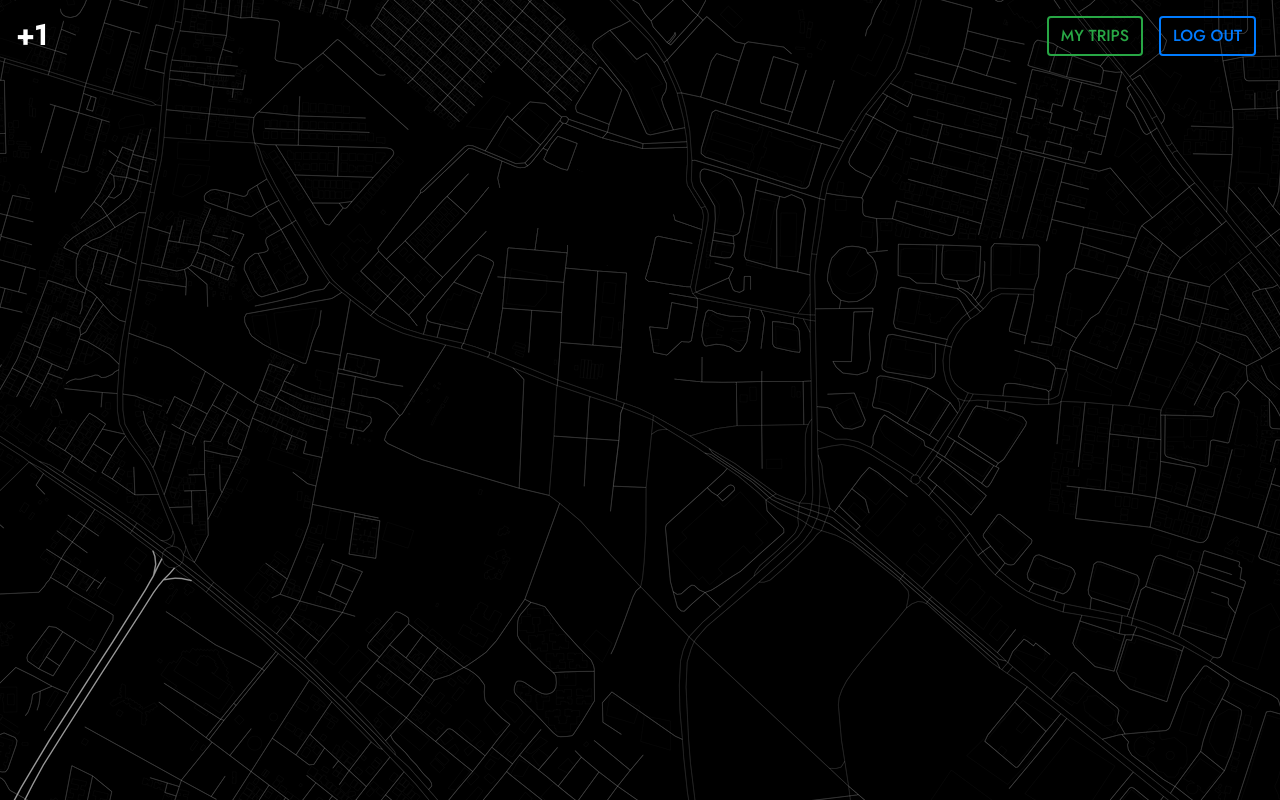
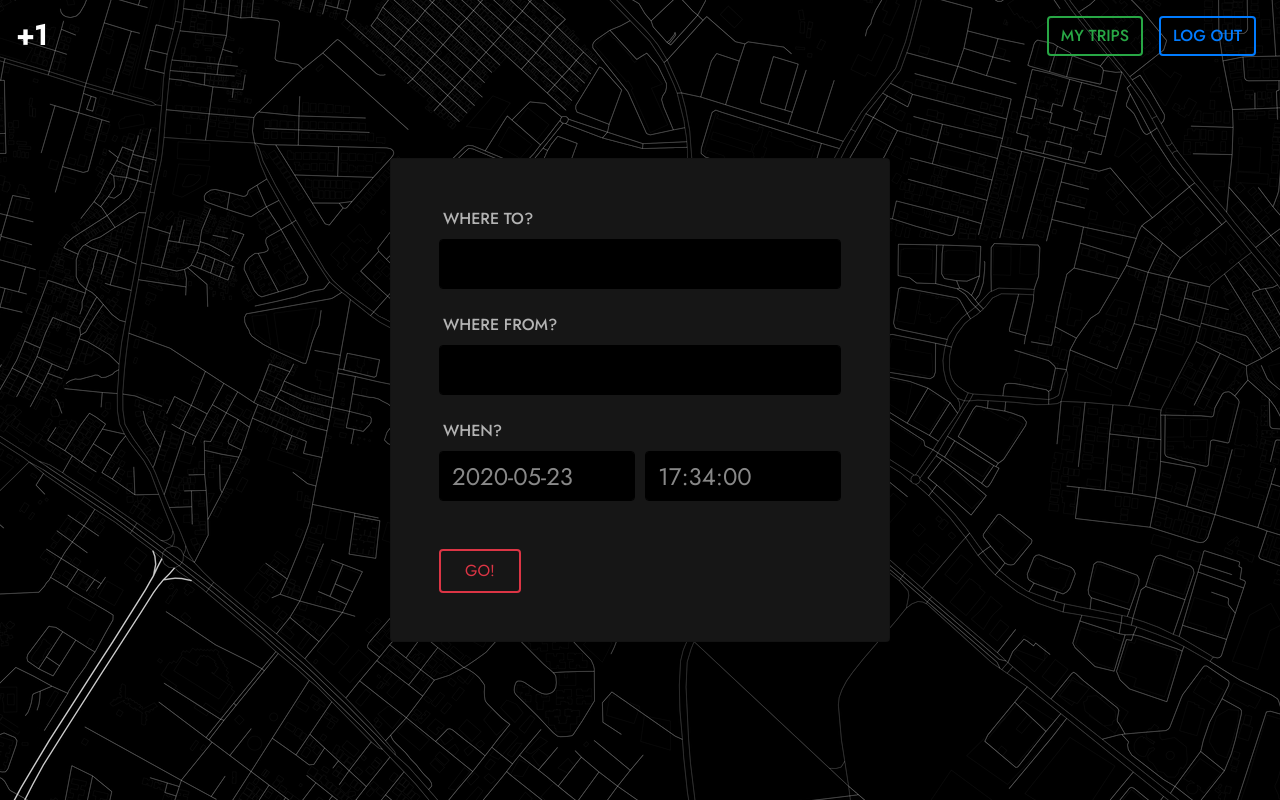
Before and after one commit to jr-john/plusOne, a Django app: page / in a window 1280 px wide. Run offline with Django 3.2, Linux system fonts and the light colour scheme; some libraries are stand-ins or nearby versions.

Commit message:
Added trip form to homepage

```diff
--- a/plusOne/action/forms.py
+++ b/plusOne/action/forms.py
@@ -5,7 +5,20 @@ class TripForm(forms.ModelForm):
     class Meta:
         model = Trip
         fields = [
+            "destination",
             "source",
-            "destination",
-            "journey_datetime"
+            "journey_date",
+            "journey_time"
         ]
+        labels = {
+            "source": "WHERE FROM?",
+            "destination": "WHERE TO?",
+            "journey_date": "WHEN?",
+            "journey_time": " "
+        }
+        widgets = {
+            "source": forms.TextInput(attrs = {'class': 'form-control py-4 mb-4'}),
+            "destination": forms.TextInput(attrs = {'class': 'form-control py-4 mb-4'}),
+            "journey_date": forms.DateInput(attrs = {'class': 'form-control py-4 mb-4 dt-gray'}),
+            "journey_time": forms.TimeInput(attrs = {'class': 'form-control py-4 mb-4 dt-gray'})
+        }
--- a/plusOne/action/models.py
+++ b/plusOne/action/models.py
@@ -4,6 +4,7 @@ from datetime import datetime
 class Trip(models.Model):
     source = models.CharField(max_length = 100)
     destination = models.CharField(max_length = 100)
-    journey_datetime = models.DateTimeField(default = datetime.now)
+    journey_date = models.DateField(default = datetime.now)
+    journey_time = models.TimeField(default = datetime.now)
     is_active = models.BooleanField(default = False)
-    owner = models.CharField(max_length = 100, null=True, blank=True)
+    owner = models.CharField(max_length = 100, null = True, blank = True)
--- a/plusOne/action/static/action/style.css
+++ b/plusOne/action/static/action/style.css
@@ -4,6 +4,12 @@
 
 body {
     background-color: black;
+}
+
+.centered {
+    display: flex;
+    align-items: center;
+    justify-content: center;
 }
 
 .main-bg {
@@ -13,7 +19,6 @@ body {
     background-position: center;
     background-attachment: fixed;
     background-color: black;
-    opacity: 0.75;
 }
 
 .navbar-black {
@@ -38,3 +43,24 @@ body {
     font-size: 28px;
     color: white;
 }
+
+.home-card {
+    max-width: 500px;
+    background-color: #161616 !important;
+}
+
+#trip label {
+    color: #b3b3b3;
+    font-weight: 500;
+}
+
+#trip input {
+    background-color: #000000;
+    border-color: black !important;
+    color: #eee;
+    font-size: 24px;
+}
+
+.dt-gray {
+    color: #888 !important;
+}
--- a/plusOne/action/templates/base.html
+++ b/plusOne/action/templates/base.html
@@ -10,7 +10,7 @@
     {% block head %} {% endblock %}
 </head>
 <body>
-    <div class="container-fluid main-bg">
+    <div class="container-fluid main-bg centered">
         {% block body %} {% endblock %}
     </div>
 </body>
--- a/plusOne/action/templates/home.html
+++ b/plusOne/action/templates/home.html
@@ -1,7 +1,6 @@
 {% extends 'base.html' %}
 
 {% block head %}
-
 <nav class="navbar navbar-expand-md navbar-dark navbar-black fixed-top bg-dark">
     <span class="po-icon"> +1 </span>
     <div class="ml-auto btn-container">
@@ -13,9 +12,21 @@
         </form>
     </div>
 </nav>
-
 {% endblock %}
 
 {% block body %}
-
+<div class="container card home-card p-5 shadow-lg">
+    <form id="trip" method="POST"> {% csrf_token %}
+        <label class="ml-1"> {{ form.destination.label }} </label>
+        {{ form.destination }}
+        <label class="ml-1"> {{ form.source.label }} </label>
+        {{ form.source }}
+        <label class="ml-1"> {{ form.journey_date.label }} </label>
+        <div class="form-row">
+            <div class="col"> {{ form.journey_date }} </div>
+            <div class="col"> {{ form.journey_time }} </div>
+        </div>
+        <button class="btn btn-outline-danger outline-btn p-2 px-4 mt-4" type="submit"> GO! </button>
+    </form>
+</div>
 {% endblock %}
--- a/plusOne/action/urls.py
+++ b/plusOne/action/urls.py
@@ -1,8 +1,7 @@
 from django.urls import path
-from .views import newTrip, home, activity
+from .views import home, activity
 
 urlpatterns = [
-    path("new/", newTrip, name="newTrip"),
     path("", home, name="home"),
     path("activity/", activity, name="activity")
 ]
--- a/plusOne/action/views.py
+++ b/plusOne/action/views.py
@@ -1,19 +1,18 @@
 from django.shortcuts import render, redirect
 from .models import Trip
 from .forms import TripForm
-# Create your views here.
+
+
 def home(request, *args, **kwargs):
-    return render(request, "home.html", {})
-
-def newTrip(request, *args, **kwargs):
     form = TripForm(request.POST or None)
     if form.is_valid():
         form.save()
-        form=TripForm()
+        form = TripForm()
+
     context = {
         "form" : form
     }
-    return render(request, 'newTrip.html', context)
+    return render(request, "home.html", context)
 
 def activity(request, *args, **kwargs):
     trips = []
@@ -21,8 +20,11 @@ def activity(request, *args, **kwargs):
     trips = Trip.objects.all()
     for trip in trips:
         if request.user.username == trip.owner:
-            req.append(list)
-    context = {'feeds' : req}
+            req.append(trip)
+
+    context = {
+        'feeds' : req
+    }
     return render(request, "activity.html", context)
 
 def stop(request, *args, **kwargs):
```
Also changed, not shown: plusOne/action/migrations/0004_auto_20200523_2045.py (added), plusOne/db.sqlite3.
